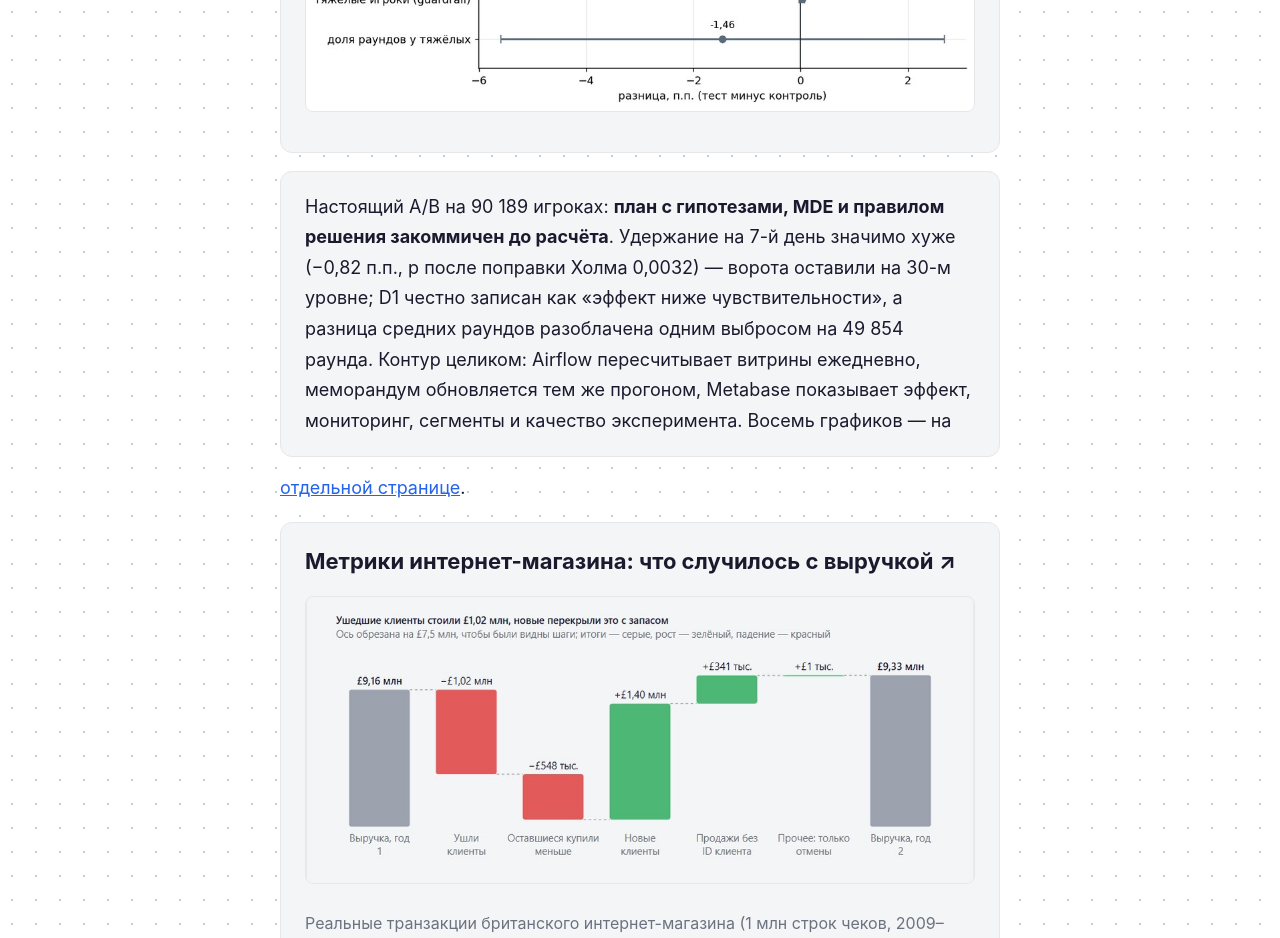
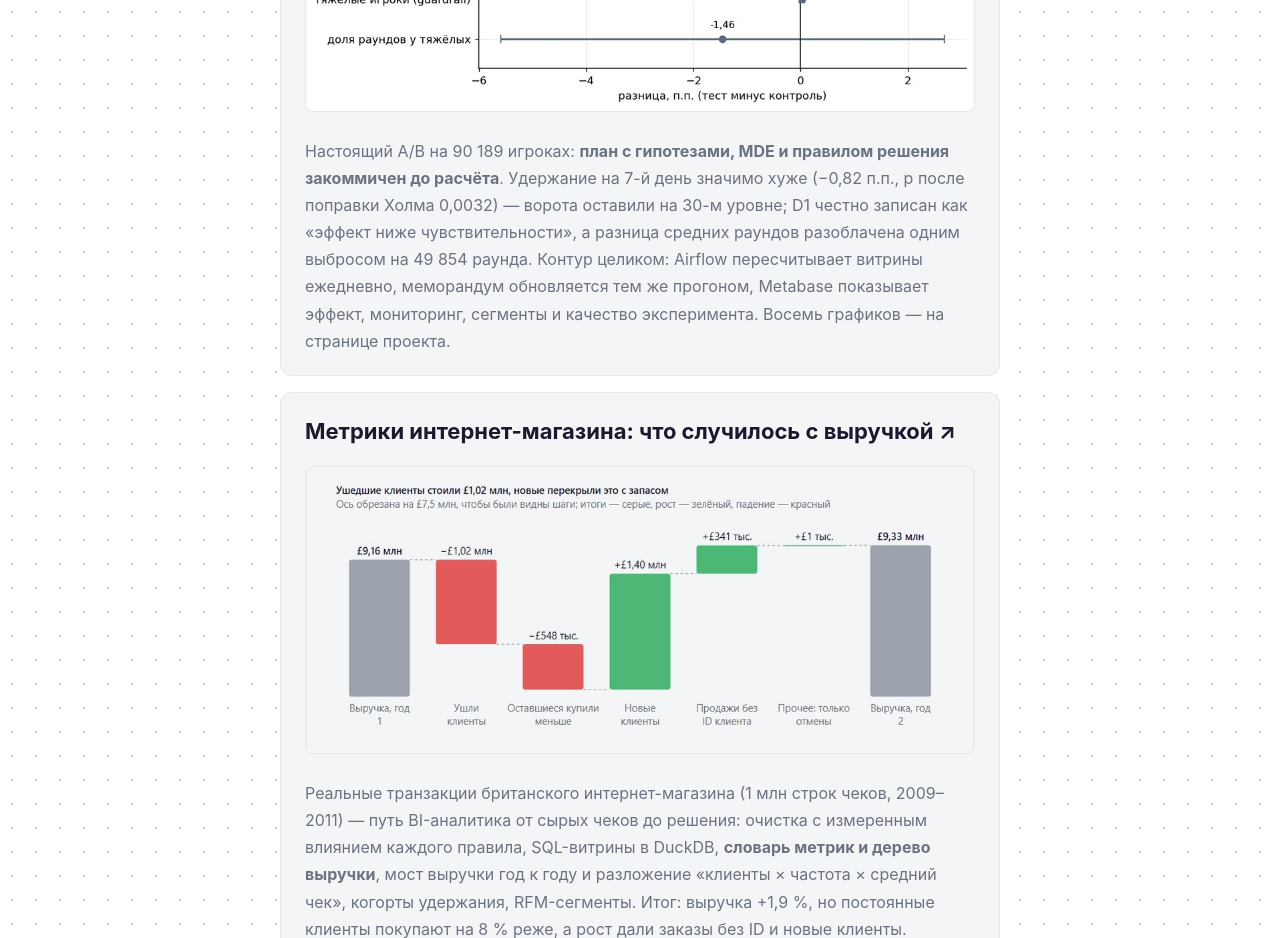
Before and after one commit to Alex91132/Alex91132.github.io, a plain HTML site: page index.html in a window 1280 px wide. Shown: the part 9240-10178 px from the top of the page. Drawn offline with Linux system fonts and the light colour scheme.

Commit message:
Карточка: убрана вложенная ссылка (ломала вёрстку карточки-ссылки)

```diff
--- a/index.html
+++ b/index.html
@@ -412,8 +412,7 @@
            как «эффект ниже чувствительности», а разница средних раундов разоблачена одним
            выбросом на 49 854 раунда. Контур целиком: Airflow пересчитывает витрины ежедневно,
            меморандум обновляется тем же прогоном, Metabase показывает эффект, мониторинг,
-           сегменты и качество эксперимента. Восемь графиков — на
-           <a href="https://alex91132.github.io/ab-experiment-loop/notebook.html">отдельной странице</a>.</p>
+           сегменты и качество эксперимента. Восемь графиков — на странице проекта.</p>
       </a>
       <a class="card" href="https://alex91132.github.io/online-retail-metrics/" target="_blank" rel="noopener">
         <h3>Метрики интернет-магазина: что случилось с выручкой ↗</h3>
```
